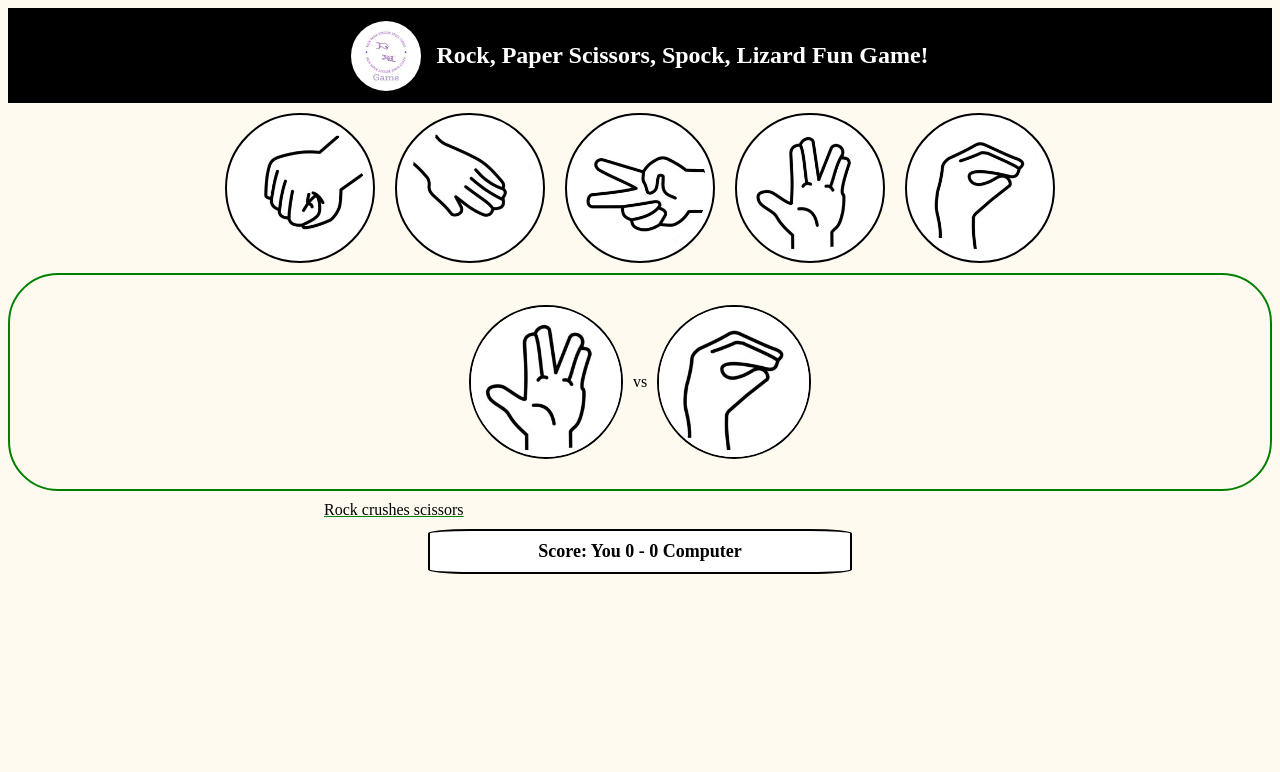
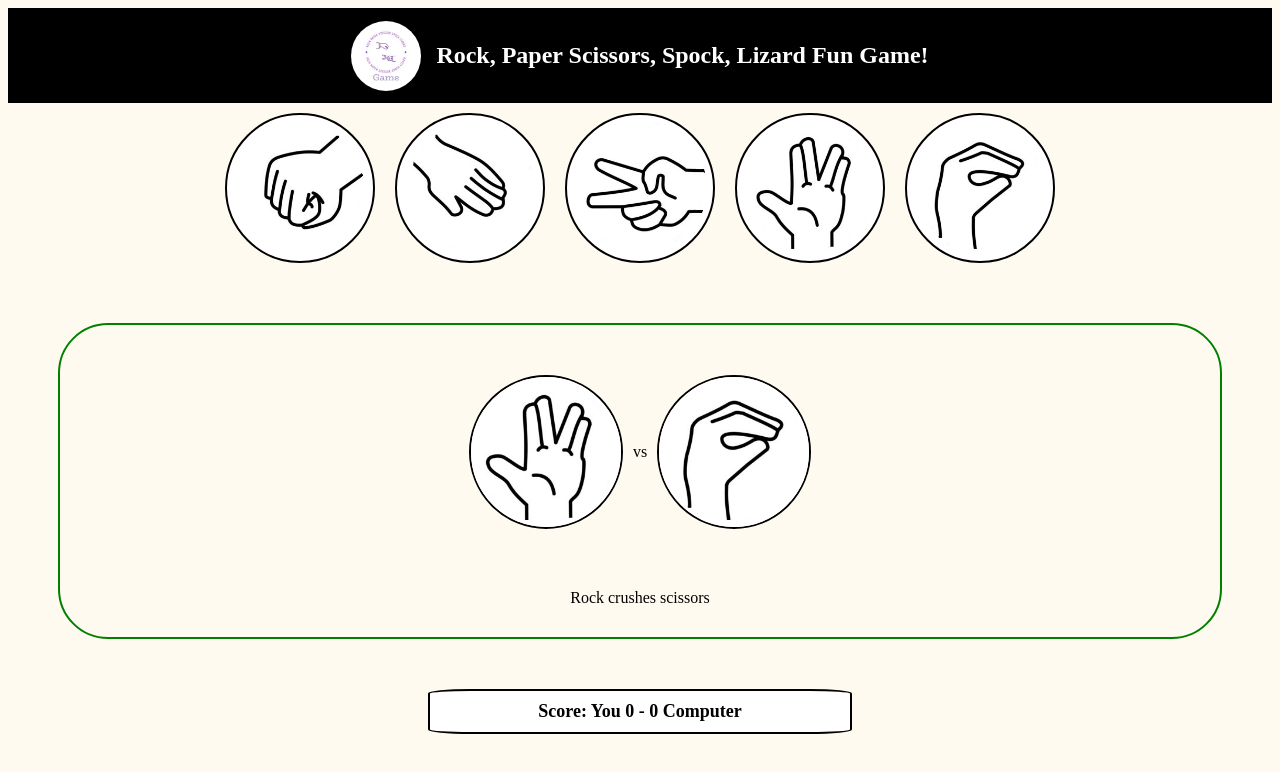
Before and after one commit to DavidMonteiro/Rock-Paper-Scissors-Lizard-Spock-Game, a plain HTML site: page index.html in a window 1280 px wide. Drawn offline with Linux system fonts and the light colour scheme.

Commit message:
Feat: Modifications to the game result area

```diff
--- a/assets/css/style.css
+++ b/assets/css/style.css
@@ -59,16 +59,26 @@ header div p {
 }
 
 /* Game result section */
-.battle-area {
+.battle-result {
     display: flex;
+    flex-direction: column;
     align-items: center;
     justify-content: center;
     border: 2px solid green;
     border-radius: 50px;
     padding: 20px;
+    margin: 50px;
 }
 
-.battle-area img {
+.battle-result-image {
+    display: flex;
+    align-items: center;
+    justify-content: center;
+    padding: 20px;
+    margin-bottom: 20px;
+}
+
+.battle-result-image img {
     width: 150px;
     height: 150px;
     border-radius: 50%;
@@ -79,10 +89,9 @@ header div p {
     justify-content: center;
 }
 
-.battle-result p {
+.battle-result-text p {
     margin: auto;
-    width: 50%;
-    text-decoration: underline solid green;
+    width: 100%;
     padding: 10px;
 }
 
--- a/index.html
+++ b/index.html
@@ -41,13 +41,15 @@
 
     <!--Result / Battle section -->
     <section id="battle-section">
-        <div class="battle-area">
-            <img src="assets/images/spock.jpg" alt="User choice">
-            <span>vs</span>
-            <img src="assets/images/lizard.jpg" alt="Computer choice">
-        </div>
         <div class="battle-result">
-            <p>Rock crushes scissors</p>
+            <div class="battle-result-image">
+                <img src="assets/images/spock.jpg" alt="User choice">
+                <span>vs</span>
+                <img src="assets/images/lizard.jpg" alt="Computer choice">
+            </div>
+            <div class="battle-result-text">
+                <p>Rock crushes scissors</p>
+            </div>
         </div>
 
     </section>
```
